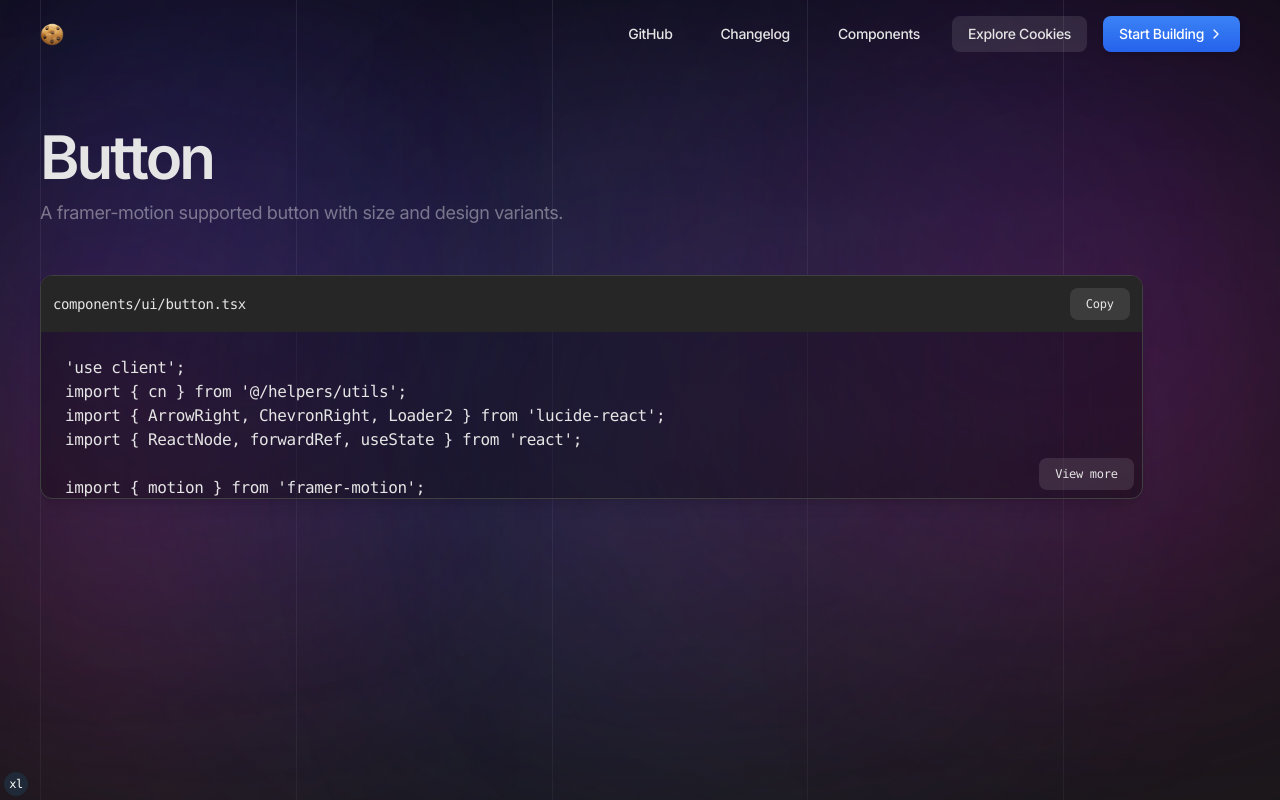
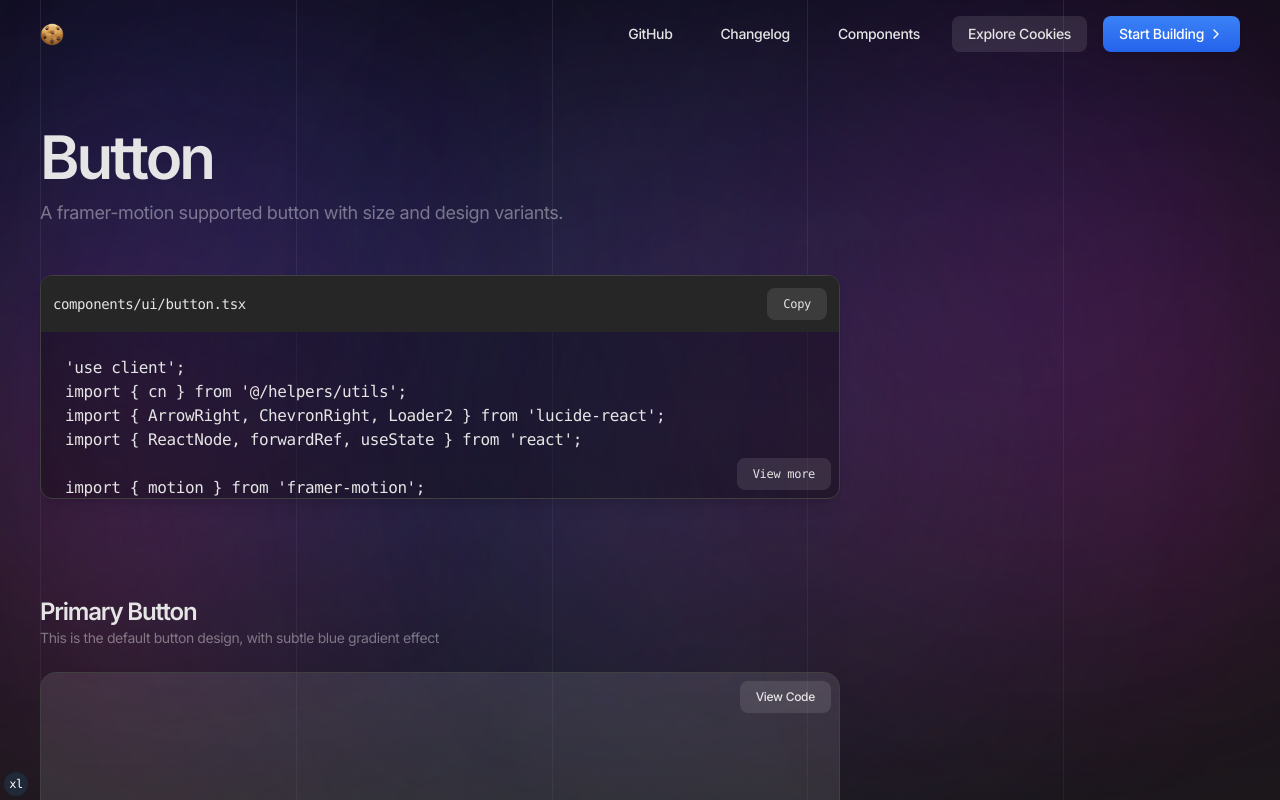
Before and after one commit to with-tw/cookies, a Next.js app: page /components/button in a window 1280 px wide. Shown: the top 800 px of the page. Built offline with nearby package versions, Linux system fonts and the light colour scheme; no server answers.

Commit message:
📄 Add button examples with code to docs

```diff
--- a/app/components/(component-docs)/button/page.mdx
+++ b/app/components/(component-docs)/button/page.mdx
@@ -1,9 +1,122 @@
 import ComponentDocsHeader from '@/components/website/component-docs-header';
 import { SETUP_CODE } from '@/package/registry/setup-code.tsx';
 import { CodeBlock } from '@/components/website/code-block.tsx';
+import { ComponentPreview } from '@/components/website/component-preview.tsx';
+import { Button } from '@/components/ui/button.tsx';
 
 <ComponentDocsHeader />
 
 <CodeBlock hasViewMore fileName={SETUP_CODE['button'].registerAt}>
   {SETUP_CODE['button'].code}
 </CodeBlock>
+
+<div class="py-12" />
+
+<ComponentPreview
+  code={`<Button variant="primary">Primary Button</Button>`}
+  headline="Primary Button"
+  description="This is the default button design, with subtle blue gradient effect">
+  <Button variant="primary">Primary Button</Button>
+</ComponentPreview>
+
+<div class="py-12" />
+
+<ComponentPreview
+  code={`<Button variant="secondary">Secondary Button</Button>`}
+  headline="Secondary Button"
+  description="This is the secondary button, with subtle background">
+  <Button variant="secondary">Secondary Button</Button>
+</ComponentPreview>
+
+<div class="py-12" />
+
+<ComponentPreview
+  code={`<Button variant="ghost">Ghost Button</Button>`}
+  headline="Ghost Button"
+  description="This is the ghost button, with trasnparent background and subtle white themed background on interaction.">
+  <Button variant="ghost">Ghost Button</Button>
+</ComponentPreview>
+
+<div class="py-12" />
+
+<ComponentPreview
+  code={`<Button isLoading>Loading Button</Button>`}
+  headline="Loading Button"
+  description="Has support for loading states, by setting isLoading as true">
+  <Button isLoading>Loading Button</Button>
+</ComponentPreview>
+
+<div class="py-12" />
+
+<ComponentPreview
+  code={`<Button disabled>Disabled Button</Button>`}
+  headline="Disabled Button"
+  description="Button with disabled state. Not accessible if disabled is set as true">
+  <Button disabled>Disabled Button</Button>
+</ComponentPreview>
+
+<div class="py-12" />
+
+<ComponentPreview
+  code={`<Button variant="primary" size="sm">Small Primary Button</Button>`}
+  headline="Small Primary Button"
+  description="Primary Button with small size">
+  <Button variant="primary" size="sm">
+    Small Primary Button
+  </Button>
+</ComponentPreview>
+
+<div class="py-12" />
+
+<ComponentPreview
+  code={`<Button variant="secondary" size="sm">Small Secondary Button</Button>`}
+  headline="Small Secondary Button"
+  description="Secondary button with small size">
+  <Button variant="secondary" size="sm">
+    Small Secondary Button
+  </Button>
+</ComponentPreview>
+
+<div class="py-12" />
+
+<ComponentPreview
+  code={`<Button variant="ghost" size="sm">Small Ghost Button</Button>`}
+  headline="Small Ghost Button"
+  description="Ghost Button with small size">
+  <Button variant="ghost" size="sm">
+    Small Ghost Button
+  </Button>
+</ComponentPreview>
+
+<div class="py-12" />
+
+<ComponentPreview
+  code={`<Button variant="primary" size="lg">Large Primary Button</Button>`}
+  headline="Large Primary Button"
+  description="Primary Button with large size">
+  <Button variant="primary" size="lg">
+    Large Primary Button
+  </Button>
+</ComponentPreview>
+
+<div class="py-12" />
+
+<ComponentPreview
+  code={`<Button variant="secondary" size="lg">Large Secondary Button</Button>`}
+  headline="Large Secondary Button"
+  description="Secondary button with large size">
+  <Button variant="secondary" size="lg">
+    Large Secondary Button
+  </Button>
+</ComponentPreview>
+
+<div class="py-12" />
+
+<ComponentPreview
+  code={`<Button variant="ghost" size="lg">Large Ghost Button</Button>`}
+  headline="Large Ghost Button"
+  description="Ghost Button with large size">
+  <Button variant="ghost" size="lg">
+    Large Ghost Button
+  </Button>
+</ComponentPreview>
--- a/app/components/(component-docs)/layout.tsx
+++ b/app/components/(component-docs)/layout.tsx
@@ -8,7 +8,11 @@ export default function ComponentDocsLayout({
 }) {
   return (
     <div className="component-docs-layout markdown-content">
-      <ResponsiveControl className="">{children}</ResponsiveControl>
+      <ResponsiveControl className="relative">
+        <div className='w-[800px]'>
+          {children}
+        </div>
+      </ResponsiveControl>
     </div>
   );
 }
--- a/app/page.tsx
+++ b/app/page.tsx
@@ -1,5 +1,4 @@
 import LandingHeroSection from '@/components/sections/landing-hero-section';
-import { SetupSection } from '@/components/sections/setup-section';
 
 export default function Home(): JSX.Element {
   return (
--- /dev/null
+++ b/components/website/component-preview.tsx
@@ -0,0 +1,37 @@
+"use client";
+import { cn } from "@/helpers/utils";
+import { forwardRef, useState } from "react";
+import { CodeBlock } from "./code-block";
+import { Button } from "../ui/button";
+
+export interface ComponentPreviewProps extends React.HTMLAttributes<HTMLDivElement> {
+  headline: string;
+  description?: string;
+  code: string;
+}
+
+export const ComponentPreview = forwardRef<HTMLDivElement, ComponentPreviewProps>(
+  ({ className, children, headline, description = "", code, ...args }, ref) => {
+    const [codeView, setCodeView] = useState<boolean>(false);
+    return <section className="component-preview-container">
+      <div className="component-details-wrapper">
+        <h2 className="component-preview-headline leading-snug tracking-tighter font-semibold text-2xl">
+          {headline}
+        </h2>
+        {description && <p className="text-white/40 text-sm">{description}</p>}
+      </div>
+      <div ref={ref} className={cn("component-preview mt-6 min-h-[400px] justify-center border border-neutral-700 bg-white/10 rounded-2xl flex flex-row items-center relative w-full",
+        className)} {...args}>
+        <Button size="sm" variant="secondary" className="absolute top-2 right-2" onClick={() => setCodeView(!codeView)}>
+          View Code
+        </Button>
+        {!codeView && children}
+        {codeView && <CodeBlock>
+          {code}
+        </CodeBlock>}
+      </div>
+    </section>
+  }
+)
+
+ComponentPreview.displayName = "ComponentPreview";
```
